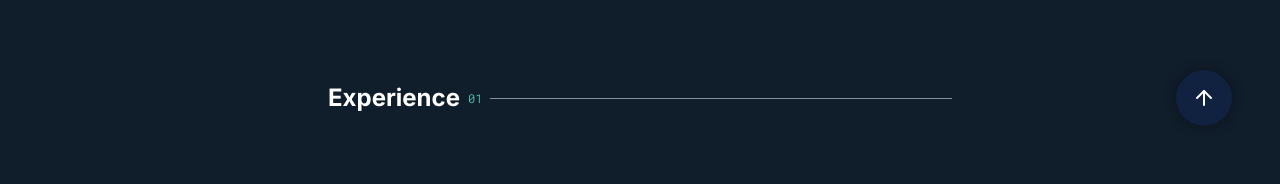
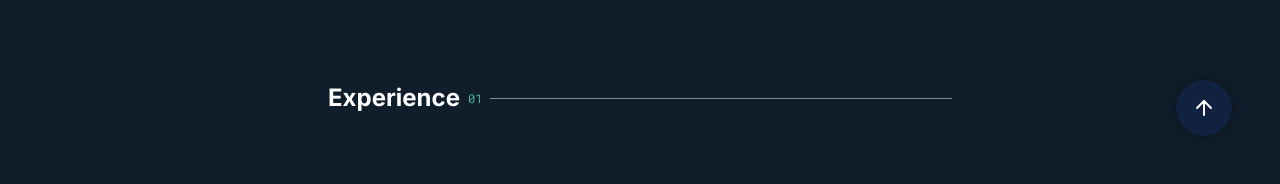
Before and after one commit to KacperHemperek/portfolio, a Next.js app: page / in a window 1280 px wide. Shown: the part 726-910 px from the top of the page. Built offline with nearby package versions, Linux system fonts and the light colour scheme.

Commit message:
fix: button not hiding fully

```diff
--- a/src/components/scroll-to-top-button.tsx
+++ b/src/components/scroll-to-top-button.tsx
@@ -19,9 +19,9 @@ export function ScrollToTopButton() {
           !showNavBackground && 'pointer-events-none',
         )}
         whileTap={{ scale: 0.9 }}
-        initial={{ y: 100 }}
+        initial={{ y: 110 }}
         animate={{
-          y: showNavBackground ? 0 : 100,
+          y: showNavBackground ? 0 : 110,
         }}
       >
         <ArrowUp />
```
